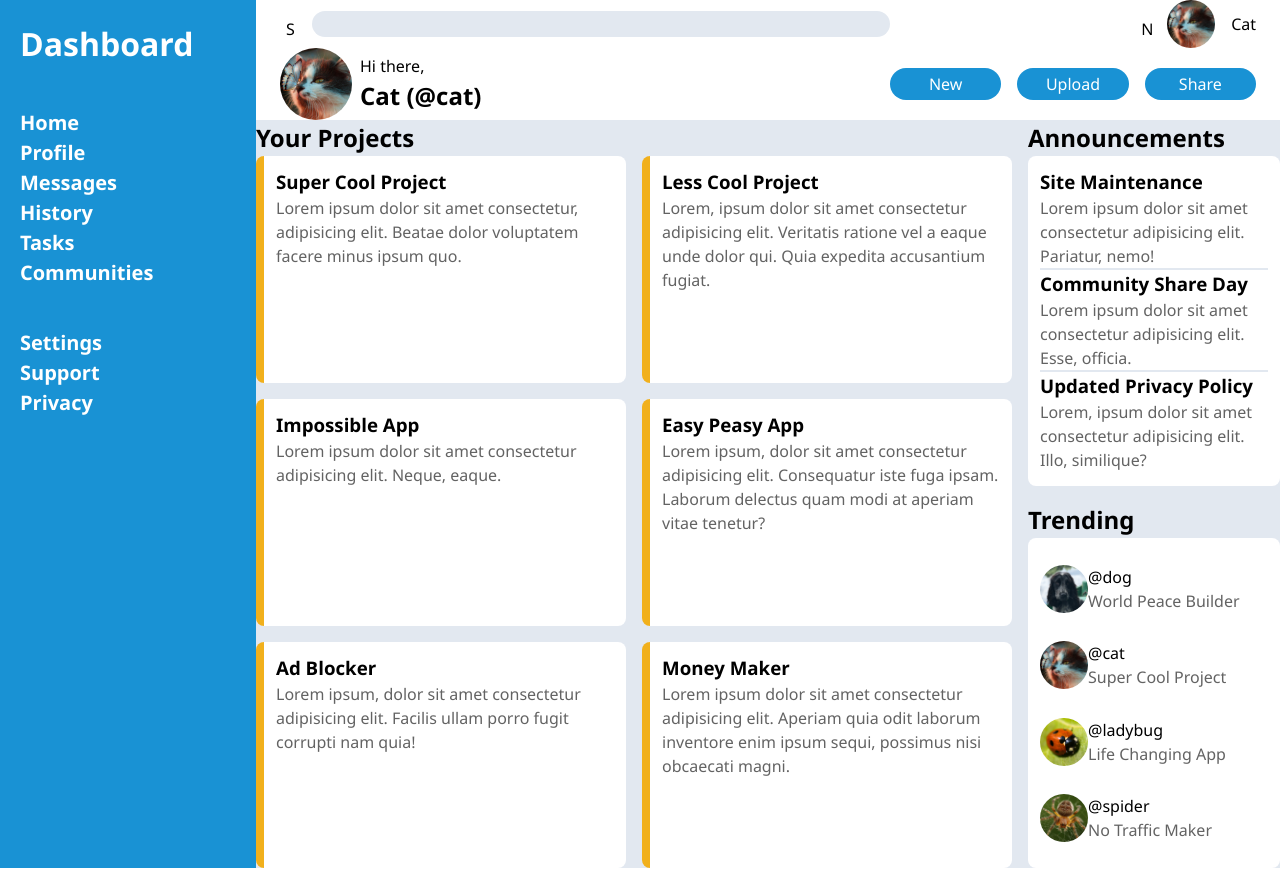
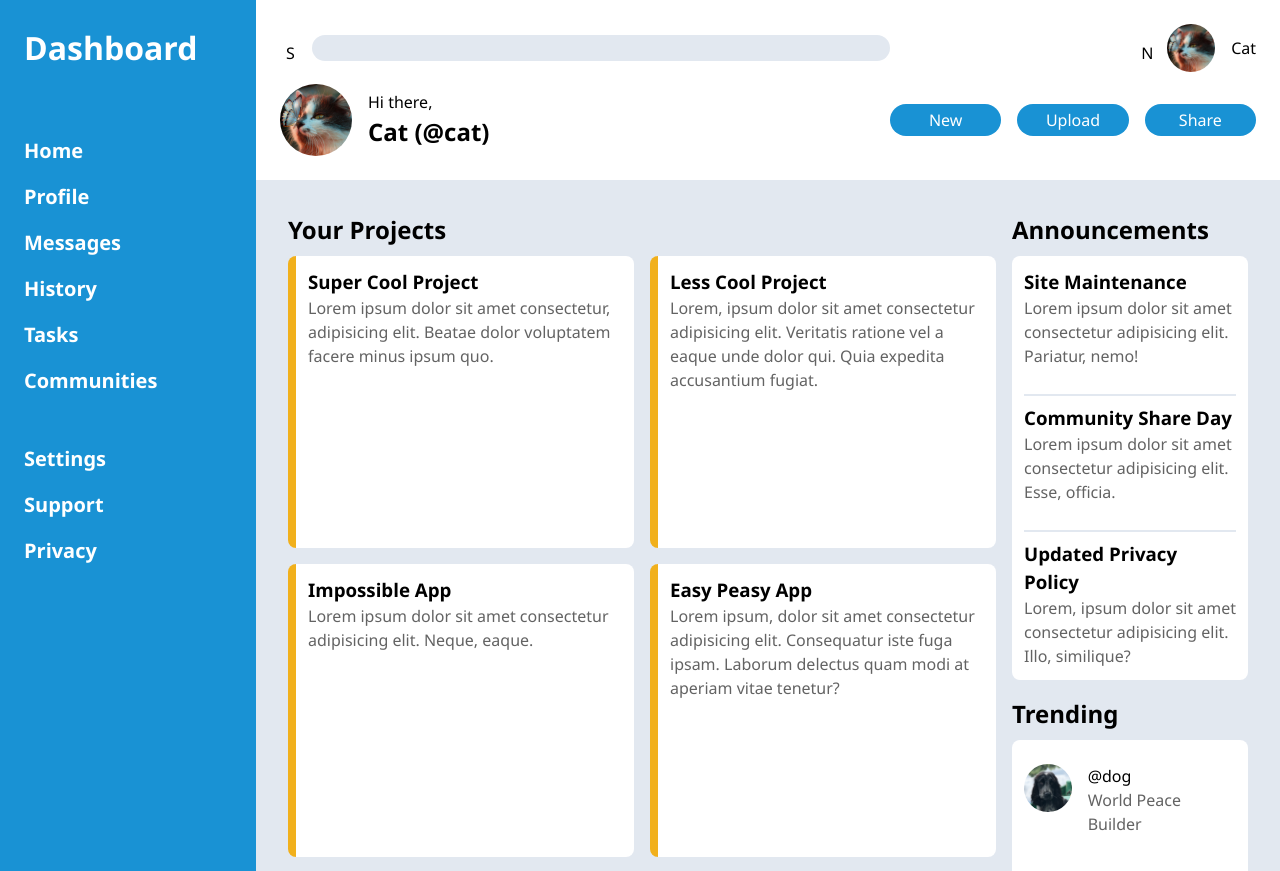
Before and after one commit to mgriskus/admin-dashboard, a plain HTML site: page index.html in a window 1280 px wide. Shown: the top 871 px of the page. Drawn offline with Linux system fonts and the light colour scheme.

Commit message:
Add more padding and gutters

```diff
--- a/style.css
+++ b/style.css
@@ -31,12 +31,16 @@ body {
 }
 
 h1 {
-    padding: 20px;
+    padding: 24px 24px;
+}
+
+.sidebar > * {
+    margin-bottom: 32px;
 }
 
 .sidebar ul {
     list-style: none;
-    padding: 20px;
+    padding: 0 0;
 }
 
 .sidebar a {
@@ -45,15 +49,7 @@ h1 {
     font-size: 1.25rem;
     font-weight: bold;
     display: block;
-
-}
-
-.upper-header {
-    display: flex;
-}
-
-.lower-header {
-    display: flex;
+    padding: 8px 24px
 }
 
 .small-pfp,
@@ -73,10 +69,11 @@ h1 {
 }
 
 .header {
-    margin: 0 24px;
+    padding: 24px 24px;
     display: grid;
     grid-template-columns: 5fr 3fr;
     justify-content: center;
+    row-gap: 12px;
 }
 
 .search-container {
@@ -109,7 +106,7 @@ h1 {
 
 .user-intro {
     display: flex;
-    gap: 8px;
+    gap: 16px;
 }
 
 .greeting-container {
@@ -139,12 +136,14 @@ h1 {
     grid-template-rows: 1fr 1fr;
     background-color: var(--background-color);
     gap: 16px;
+    padding: 32px;
 }
 
 .projects {
     grid-row: 1 / 3;
     display: grid;
     grid-template-rows: auto 1fr;
+    gap: 8px;
 }
 
 .project-container {
@@ -169,6 +168,7 @@ p {
 .trending {
     display: grid;
     grid-template-rows: auto 1fr;
+    gap: 8px;
 }
 
 .announcement-container,
@@ -177,6 +177,7 @@ p {
     background-color: white;
     padding: 12px;
     border-radius: 8px;
+    gap: 8px;
 }
 
 .announcement-container {
@@ -194,4 +195,5 @@ p {
 
 .trending-card {
     display: flex;
+    gap: 16px;
 }
```
